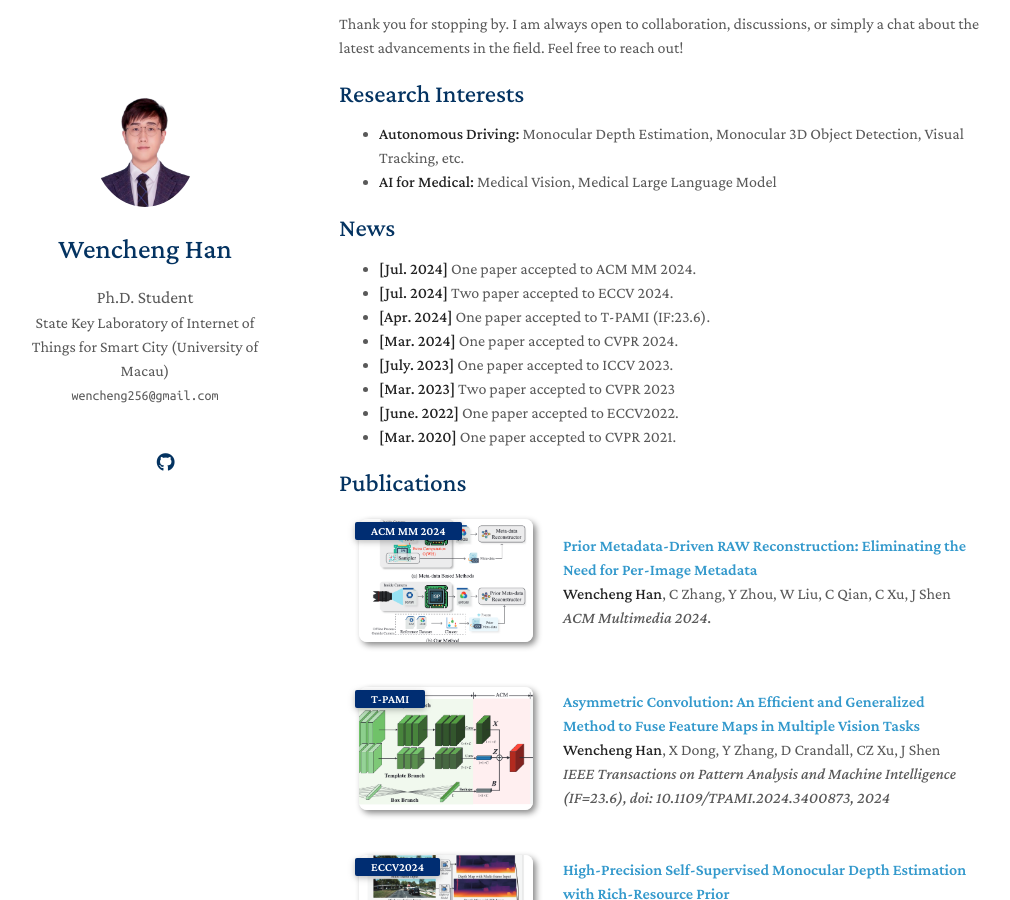
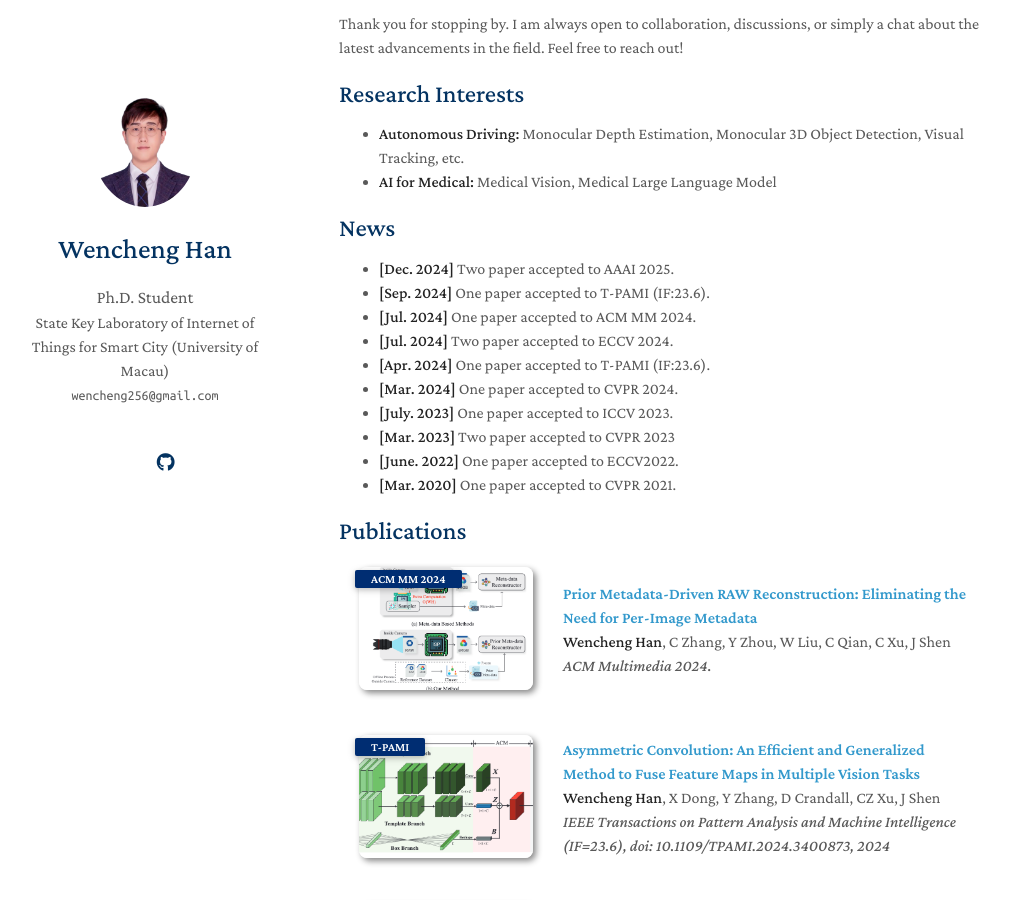
Before and after one commit to wencheng256/wencheng256.github.io, a Jekyll site: the page built from index.md, in a window 1280 px wide and 900 px high, scrolled down 537 px. Shown: the whole window, without its empty margins (131-1141 px from the left). Built offline with Jekyll 4.4.1, drawn with Linux system fonts in a browser that asks for light colours; nearby versions of some CDN libraries; a style sheet for code colours, icons or effects is not loaded; our own code applies the rules of GitHub Pages for plain Markdown files.

Commit message:
Update index.md

```diff
--- a/index.md
+++ b/index.md
@@ -21,6 +21,8 @@ Thank you for stopping by. I am always open to collaboration, discussions, or si
 
 ## News
 
+- **[Dec. 2024]** Two paper accepted to AAAI 2025.
+- **[Sep. 2024]** One paper accepted to T-PAMI (IF:23.6).
 - **[Jul. 2024]** One paper accepted to ACM MM 2024.
 - **[Jul. 2024]** Two paper accepted to ECCV 2024.
 - **[Apr. 2024]** One paper accepted to T-PAMI (IF:23.6).
```
